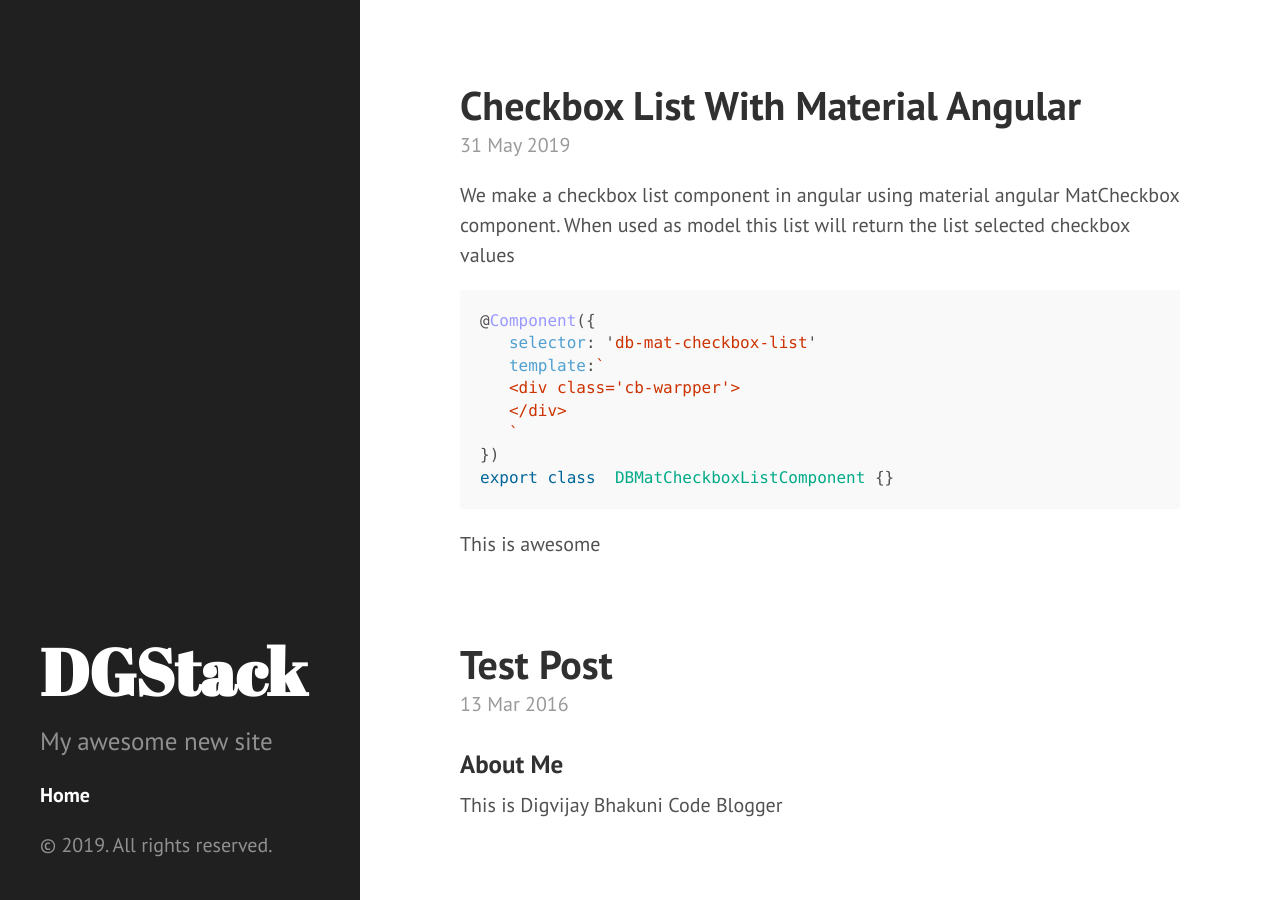
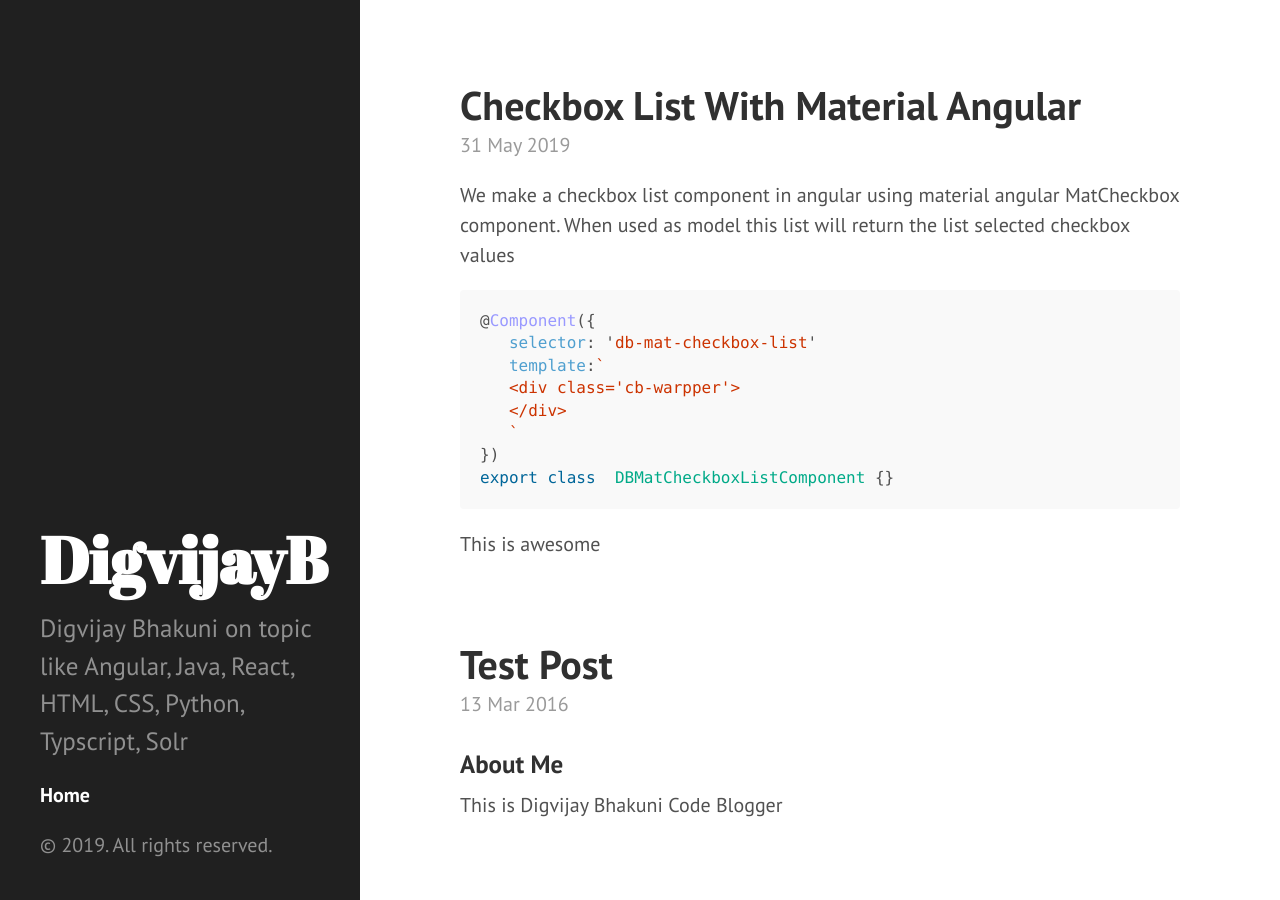
Before and after one commit to digvijaybhakuni/digvijaybhakuni.github.io, a Jekyll site: the page built from index.html, in a window 1280 px wide and 900 px high. Built offline with Jekyll 4.4.1, drawn with Linux system fonts in a browser that asks for light colours; the list of posts is cut into pages by our own code.

Commit message:
Update The Site Name

```diff
--- a/_config.yml
+++ b/_config.yml
@@ -2,7 +2,7 @@ excerpt_separator: "<!-- more -->"
 pygments: true
 markdown: kramdown
 url: http://digvijaybhakuni.github.io
-title: DGStack
-tagline: A log of everyday life
-description: My awesome new site
+title: DigvijayB
+tagline: Code Blog
+description: Digvijay Bhakuni on topic like Angular, Java, React, HTML, CSS, Python, Typscript, Solr
 paginate: 5
```
